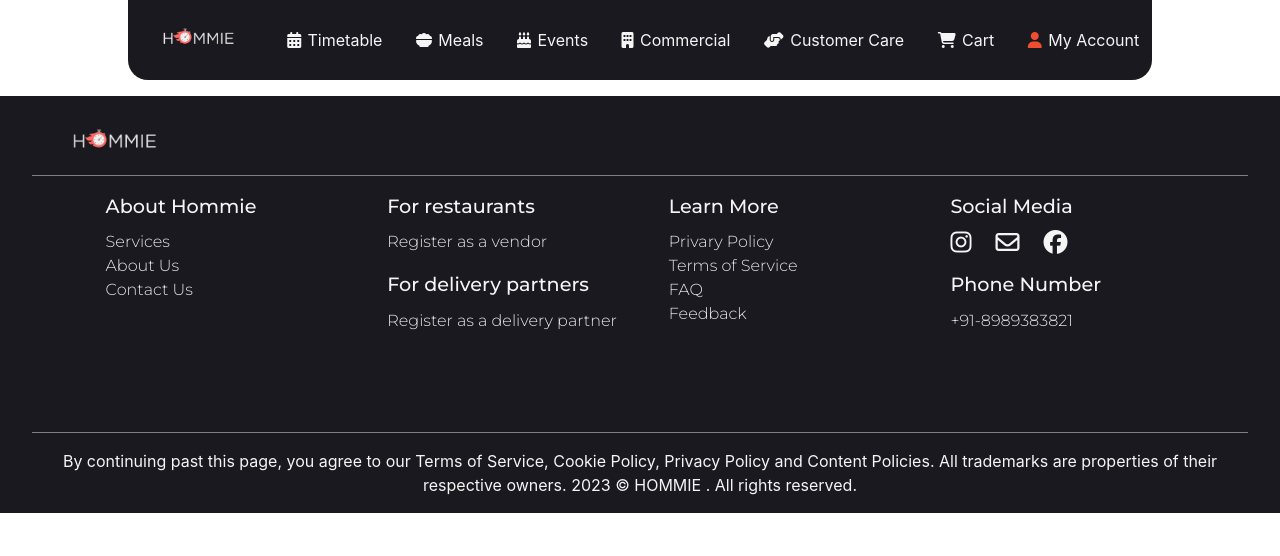
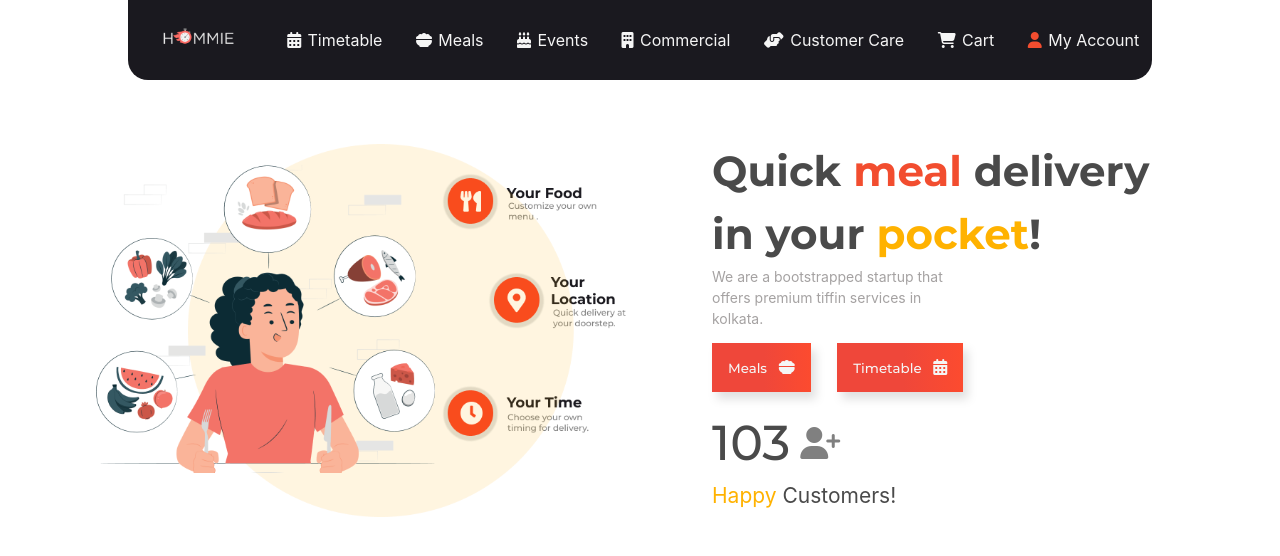
Before and after one commit to hommieBusiness/Hommie_frontend_web, a React (Create React App) app in the folder client/: page / in a window 1280 px wide. Shown: the top 556 px of the page. Built offline with nearby package versions, Linux system fonts and the light colour scheme.

Commit message:
Home component 0 complete

```diff
--- a/client/src/App.css
+++ b/client/src/App.css
@@ -5,7 +5,11 @@
     --color-secondary-2: #F5F5F5;
     --color-secondary-3: #E6E6E6;
     --color-secondary-4: grey;
-
+    --color-secondary-5: #FFB200;
+    --color-secondary-6: #A5A2A2;
+    --color-secondary-7: #FC4B2F;
+    --color-secondary-8: #EF473A;
+    --color-secondary-9: rgba(0, 0, 0, 0.12);
 }
 body {
     margin: 0;
--- a/client/src/App.js
+++ b/client/src/App.js
@@ -3,6 +3,7 @@ import { Fragment } from "react";
 import Navbar from "./Components/Navbar/navbar";
 import Footer from "./Components/Footer/footer";
 import HomeDesign1 from "./Components/HomeDesign1/homeDesign1";
+import HomeDesignZero from "./Components/HomeDesign0/home_design_0";
 /*
 @name: App
 @description: main function
@@ -13,8 +14,7 @@ const App = () => {
   return (
     <Fragment>
       <Navbar />
-      {/* <HomeDesign1/> */}
-      <Footer />
+      <HomeDesignZero />
     </Fragment>
   );
 };
--- /dev/null
+++ b/client/src/Components/HomeDesign0/home_design_0.js
@@ -0,0 +1,80 @@
+import classes from "./home_design_0.module.css";
+import Home_0 from "../../Assets/Images/Home_0.png";
+/*
+    @Name: Home_design_zero
+    @type: Functional Component
+    @author: Aaditya Pal
+    @desc: Component number 0 for the home page
+*/
+const HomeDesignZero = () => {
+  return (
+    <div className={classes["home-design-0-container"]}>
+      <div
+        className={
+          classes["home-design-0-content-1"] +
+          " " +
+          classes["home-design-0-image"]
+        }
+        style={{ backgroundImage: `url(${Home_0})` }}
+      ></div>
+      <div className={classes["home-design-0-content-2"]}>
+        <div className={classes["home-design-0-content-div"]}>
+          <div className={classes["home-design-0-title"]}>
+            <p>
+              Quick{" "}
+              <div
+                style={{ display: "inline", color: "var(--color-secondary-1)" }}
+              >
+                meal
+              </div>{" "}
+              delivery
+            </p>{" "}
+            in your{" "}
+            <div
+              style={{ display: "inline", color: "var(--color-secondary-5)" }}
+            >
+              pocket
+            </div>
+            !
+          </div>
+          <div className={classes["home-design-0-subtitle"]}>
+            We are a bootstrapped startup that offers premium tiffin services in
+            kolkata.
+          </div>
+          <div className={classes["home-design-0-button-div"]}>
+            <button className={classes["home-design-0-button"]}>
+              Meals <i className="fa-solid fa-bowl-food"></i>
+            </button>
+
+            <button className={classes["home-design-0-button"]}>
+              Timetable <i className="fa-solid fa-calendar-days"></i>
+            </button>
+          </div>
+          <div className={classes["home-design-0-user-count"]}>
+            <div className={classes["home-design-0-user-count-title"]}>
+              <p className={classes["home-design-0-user-count-number"]}>
+                103{" "}
+                <i
+                  className={
+                    "fa-solid fa-user-plus" +
+                    " " +
+                    classes["home-design-0-userIcon"]
+                  }
+                ></i>
+              </p>
+            </div>
+            <div className={classes["home-design-0-user-count-subtitle"]}>
+              <p
+                style={{ display: "inline", color: "var(--color-secondary-5)" }}
+              >
+                Happy
+              </p>{" "}
+              Customers!
+            </div>
+          </div>
+        </div>
+      </div>
+    </div>
+  );
+};
+export default HomeDesignZero;
--- /dev/null
+++ b/client/src/Components/HomeDesign0/home_design_0.module.css
@@ -0,0 +1,130 @@
+.home-design-0-container {
+  width: 90%;
+  margin:2em auto 0 auto;
+  display: flex;justify-content: space-evenly;
+}
+.home-design-0-image{
+    background-size: contain;
+    background-repeat: no-repeat;
+    background-position: top;
+}
+.home-design-0-content-1{
+    width: 60%;
+    height: 65vh;
+    margin-left:2em;
+    margin-top:2em;
+}
+.home-design-0-content-2{
+    width: 40%;
+    height: 70vh;
+    margin-left:2em;
+    margin-top:2em;
+}
+.home-design-0-content-div{
+    width: 100%;
+    height:100%;
+    padding:0 0 0 3em;
+    margin:0 auto 0 auto;
+}
+.home-design-0-title{
+    font-size:3em;
+    font-family: Montserrat-Bold;
+}
+.home-design-0-subtitle{
+    width:50%;
+    color:var(--color-secondary-6);
+}
+.home-design-0-button-div{
+    display: flex;
+    margin-top: 1em;
+}
+.home-design-0-user-count{
+    margin-top:1em;
+}
+.home-design-0-user-count-number{
+    font-size: 3.5em;
+    display: inline;
+    padding:0px;
+    font-family: Montserrat-Medium;
+    display: flex;
+    align-items: center;
+}
+.home-design-0-userIcon{
+    font-size:2rem;
+    display: inline;
+    margin-left:10px;
+    color:var(--color-secondary-4);
+}
+.home-design-0-user-count-subtitle{
+    font-size:1.5em;
+}
+.home-design-0-button{
+    padding:1.2em;
+    color:var(--color-secondary-2);
+    background: linear-gradient(270deg, #FC4B2F 0%, #EF473A 47.4%, #EF473A 99.35%);
+    border:none;
+    outline:none;
+    margin-right:2em;
+    font-family: Montserrat-Medium;
+    filter:drop-shadow(5px 7px 5px var(--color-secondary-9));
+}
+.home-design-0-button i{
+    font-size:1.2em;
+    margin-left:0.5em;
+}
+@media only screen and (max-width: 1450px){
+    .home-design-0-content-2{
+        font-size:14px;
+        width:50%;
+    }
+    .home-design-0-content-1{
+        width:50%;
+    }
+}
+@media only screen and (max-width:1100px){
+    .home-design-0-container {
+        width:100%;
+    }
+    .home-design-0-content-2{
+        font-size:12px;
+    }
+    .home-design-0-title{
+        font-size:2.5em;
+    }
+    .home-design-0-button{
+        padding:1em;
+    }
+}
+@media only screen and (max-width:800px){
+    .home-design-0-content-2{
+        font-size:10px;
+        margin-left:0em;
+    }
+    .home-design-0-button{
+        padding:0.7em;
+        margin-right:1em;
+    }
+}
+@media only screen and (max-width:650px){
+    .home-design-0-content-2{
+        font-size:8px;
+        margin-left:0em;
+    }
+
+}
+@media only screen and (max-width:560px){
+    .home-design-0-content-1{
+        display:none;
+    }
+    .home-design-0-content-2{
+        width:100%;
+    }
+    .home-design-0-content-div{
+        width:100%;
+        font-size:1.7em;
+    }
+    .home-design-0-container{
+        width:100%;
+    }
+
+}
--- a/client/src/Components/Navbar/navbar.module.css
+++ b/client/src/Components/Navbar/navbar.module.css
@@ -42,6 +42,7 @@
   flex-direction: column;
   justify-content: space-around;
   font-family: Montserrat-Medium;
+  z-index: 30;
 }
 .navbar-responsive-item-div {
   display: flex;
```
Also changed, not shown: client/src/Assets/Images/Home_0.png (added).
